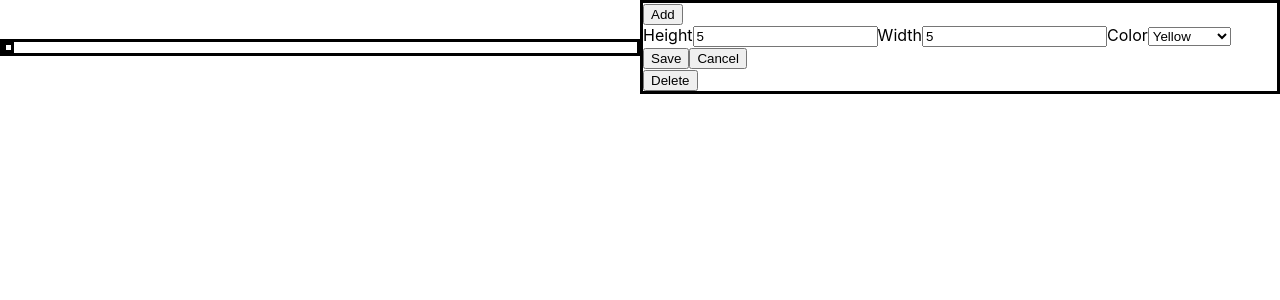
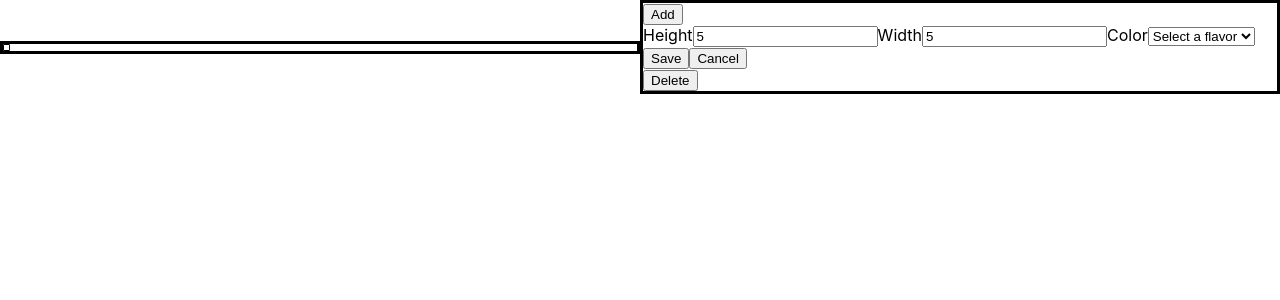
Before and after one commit to ssevans12/Cake-Boss, a React (Create React App) app: page / in a window 1280 px wide. Both pictures are taken after typing "5", "5" into the empty fields and a click on the button "Save". Shown: the top 300 px of the page. Built offline with nearby package versions, Linux system fonts and the light colour scheme.

Commit message:
added options

```diff
--- a/src/componets/CakeLayer/CakeLayer.css
+++ b/src/componets/CakeLayer/CakeLayer.css
@@ -1,5 +1,6 @@
 .cakelayer {
-    border: solid 3px black;
+    border: solid 1px black;
+    border-radius: 50% / 25px;
 }
 
 .pink {
--- a/src/componets/CakeLayer/CakeLayer.tsx
+++ b/src/componets/CakeLayer/CakeLayer.tsx
@@ -7,9 +7,6 @@ export function CakeLayer(props: {layer: Layer}) {
     return (
         <div>
             <div className="cakelayer" style={{width: props.layer.width, height: props.layer.height, backgroundColor: props.layer.color}}>
-            {/* Height: {props.layer.height}
-            Width: {props.layer.width}
-            Color: {props.layer.color} */}
             </div>
 
 
--- a/src/componets/LayerForm/LayerForm.tsx
+++ b/src/componets/LayerForm/LayerForm.tsx
@@ -37,6 +37,7 @@ export function LayerForm(props: {onAdd: (newLayer: Layer) => void, onClose: ()
 
                <label>Color</label>
                <select id="Color" value={color} onChange={handleChange}>
+            <option>Select a flavor</option>
                <option value={yellow} onClick={() => setYellow}>Yellow</option>
                <option value={pink} onClick={() => setPink}>Pink</option>
                <option value={chocolate} onClick={() => setChocolate}>Chocolate</option>
```
